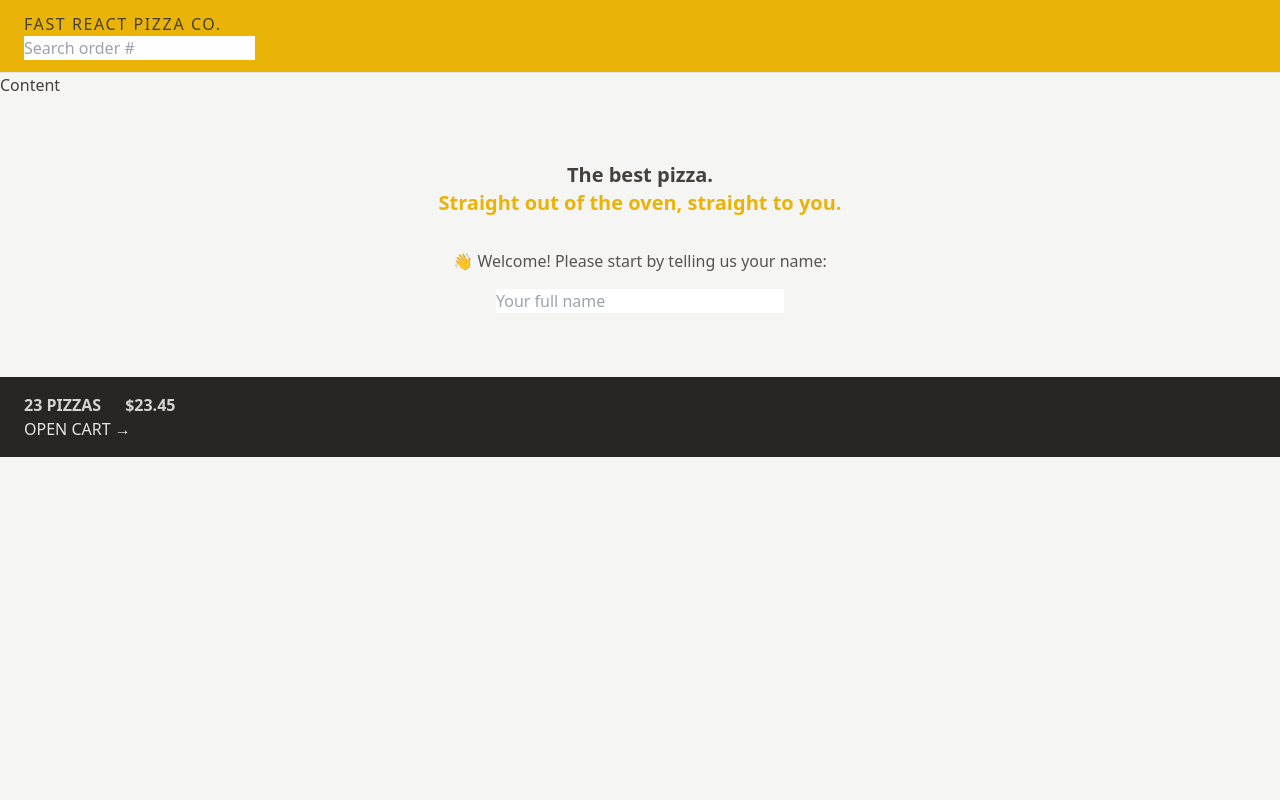
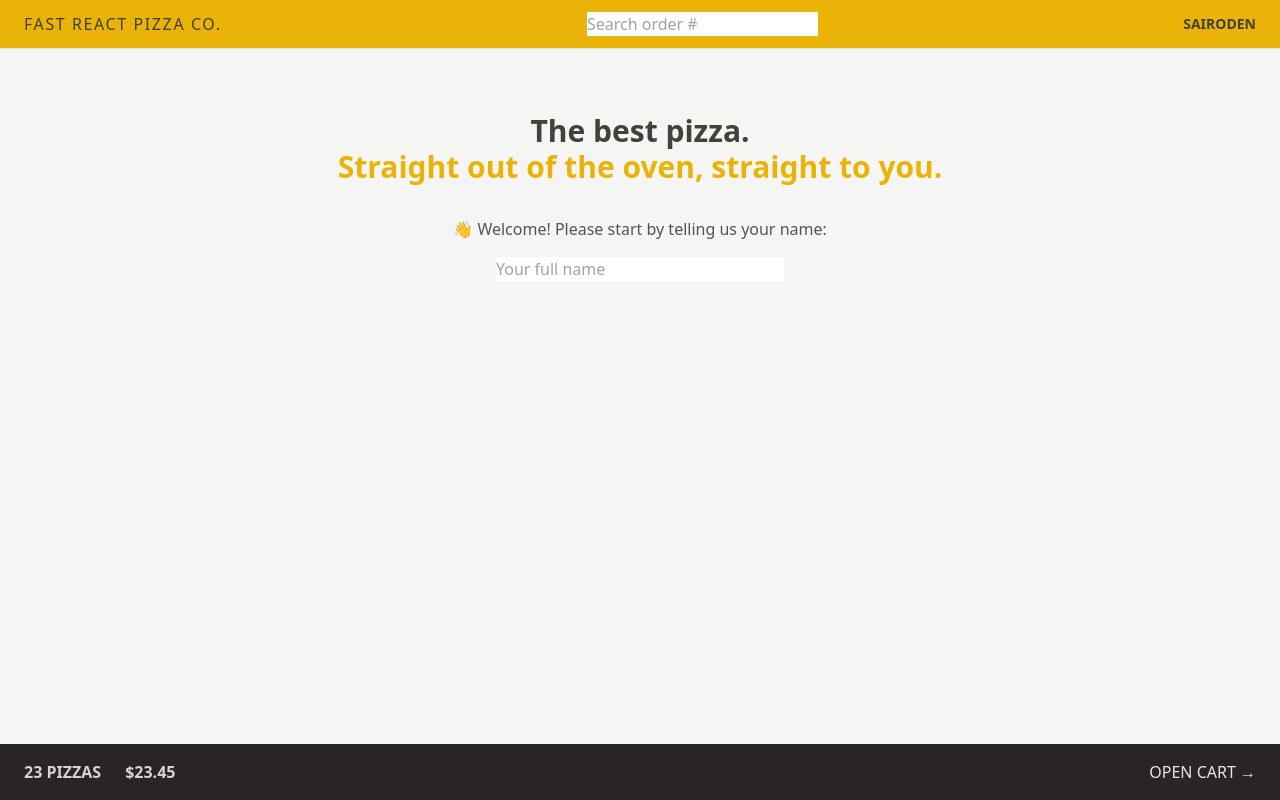
Before and after one commit to Sairoden/pizza, a React (Vite) app: page / in a window 1280 px wide. Built offline with nearby package versions, Linux system fonts and the light colour scheme.

Commit message:
Add grid and flexbox

```diff
--- a/src/App.jsx
+++ b/src/App.jsx
@@ -53,4 +53,4 @@
 
 export default App;
 
-// TAILWIND - 7
+// TAILWIND - 8
--- a/src/features/cart/CartOverview.jsx
+++ b/src/features/cart/CartOverview.jsx
@@ -2,7 +2,7 @@
 
 function CartOverview() {
   return (
-    <div className="bg-stone-800 px-4 py-4 text-sm uppercase text-stone-200 sm:px-6 md:text-base">
+    <div className="flex items-center justify-between bg-stone-800 px-4 py-4 text-sm uppercase text-stone-200 sm:px-6 md:text-base">
       <p className="space-x-4 font-semibold text-stone-300 sm:space-x-6">
         <span>23 pizzas</span>
         <span>$23.45</span>
--- a/src/features/user/Username.jsx
+++ b/src/features/user/Username.jsx
@@ -1,5 +1,5 @@
 function Username() {
-  return <div className="hidden text-sm font-semibold">Sairoden</div>;
+  return <div className="hidden text-sm font-semibold md:block">Sairoden</div>;
 }
 
 export default Username;
--- a/src/ui/AppLayout.jsx
+++ b/src/ui/AppLayout.jsx
@@ -12,14 +12,15 @@
   const isLoading = navigation.state === "loading";
 
   return (
-    <div className="layout">
+    <div className="grid h-screen grid-rows-[auto_1fr_auto]">
       {isLoading && <Loader />}
       <Header />
 
-      <main>
-        <h1>Content</h1>
-        <Outlet />
-      </main>
+      <div className="overflow-scroll">
+        <main className="mx-auto max-w-3xl">
+          <Outlet />
+        </main>
+      </div>
 
       <CartOverview />
     </div>
--- a/src/ui/Header.jsx
+++ b/src/ui/Header.jsx
@@ -6,7 +6,7 @@
 
 function Header() {
   return (
-    <header className="border-b border-stone-200 bg-yellow-500 px-4 py-3 uppercase sm:px-6">
+    <header className="flex items-center justify-between border-b border-stone-200 bg-yellow-500 px-4 py-3 uppercase sm:px-6">
       <Link to="/" className="tracking-widest">
         Fast React Pizza Co.
       </Link>
--- a/src/ui/Home.jsx
+++ b/src/ui/Home.jsx
@@ -3,8 +3,8 @@
 
 function Home() {
   return (
-    <div className="my-10 text-center sm:my-16">
-      <h1 className="mb-8 text-xl font-semibold">
+    <div className="my-10 px-4 text-center sm:my-16">
+      <h1 className="mb-8 text-xl font-semibold md:text-3xl">
         The best pizza.
         <br />
         <span className="text-yellow-500">
```
